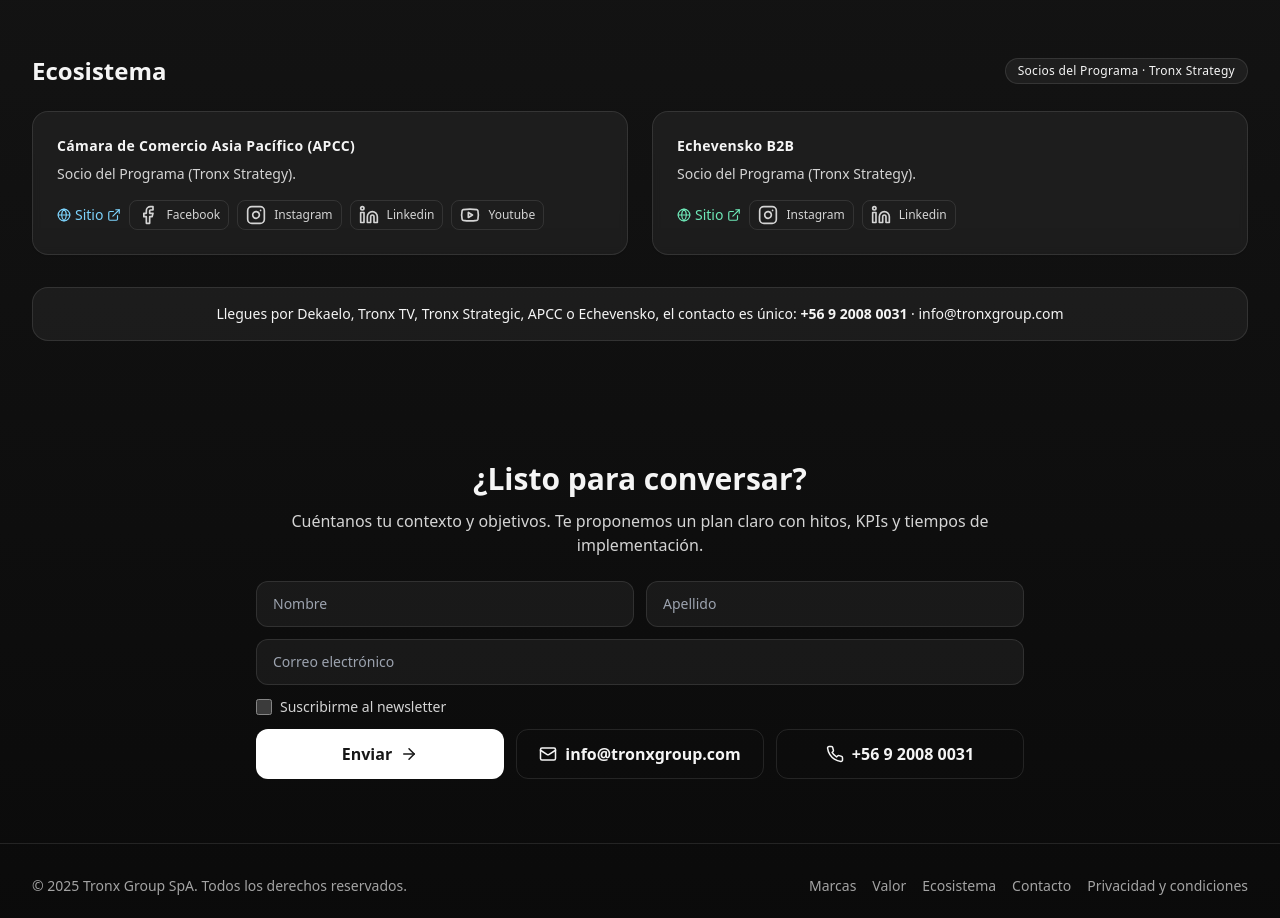
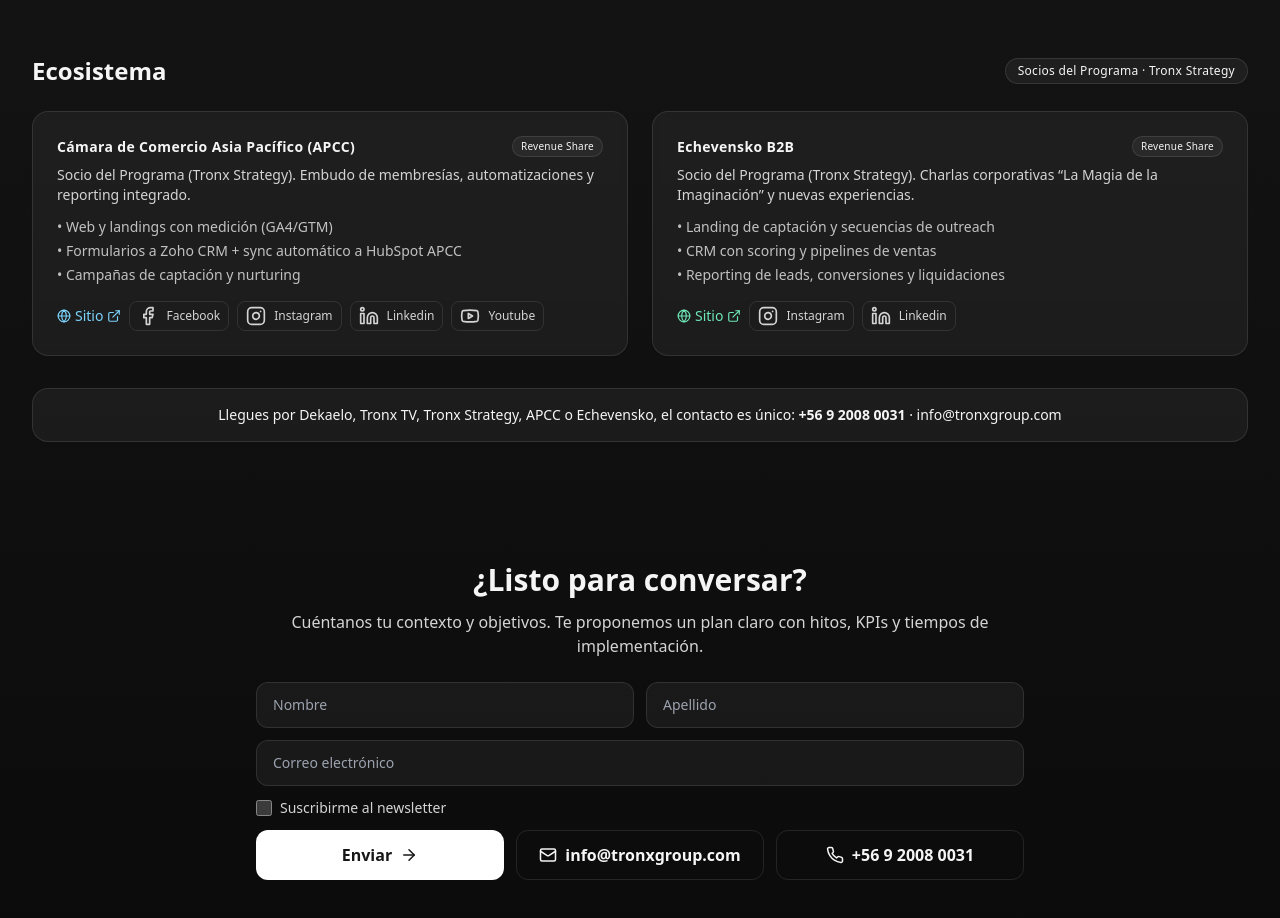
Before and after one commit to TronxGroup/tronxgroup, a Next.js app: page / in a window 1280 px wide. Shown: the part 1960-2878 px from the top of the page. Built offline with nearby package versions, Linux system fonts and the light colour scheme.

Commit message:
Update page.tsx

```diff
--- a/app/page.tsx
+++ b/app/page.tsx
@@ -386,30 +386,82 @@ export default function Page() {
     <h3 className="text-xl sm:text-2xl font-bold">Ecosistema</h3>
     <Tag>Socios del Programa · Tronx Strategy</Tag>
   </div>
+
   <div className="grid grid-cols-1 md:grid-cols-2 gap-6">
+    {/* APCC */}
     <Card>
-            <p className="text-sm font-semibold tracking-wide">Cámara de Comercio Asia Pacífico (APCC)</p>
-            <p className="mt-2 text-sm text-neutral-300">Socio del Programa (Tronx Strategy).</p>
+      <div className="flex items-center justify-between">
+        <p className="text-sm font-semibold tracking-wide">
+          Cámara de Comercio Asia Pacífico (APCC)
+        </p>
+        <span className="rounded-full bg-white/5 px-2 py-0.5 text-[10px] tracking-wide border border-white/10">
+          Revenue Share
+        </span>
+      </div>
+      <p className="mt-2 text-sm text-neutral-300">
+        Socio del Programa (Tronx Strategy). Embudo de membresías, automatizaciones y reporting integrado.
+      </p>
+      <ul className="mt-3 space-y-1 text-sm text-neutral-300/90">
+        <li className="flex items-center gap-2">• Web y landings con medición (GA4/GTM)</li>
+        <li className="flex items-center gap-2">• Formularios a Zoho CRM + sync automático a HubSpot APCC</li>
+        <li className="flex items-center gap-2">• Campañas de captación y nurturing</li>
+      </ul>
       <div className="mt-4 flex flex-wrap items-center gap-2">
-              <a href={LINKS.partners.apcc.site} target="_blank" className="inline-flex items-center gap-1 text-sm text-sky-300 hover:text-sky-200"><Globe size={14}/> Sitio <ExternalLink size={14}/></a>
+        <a
+          href={LINKS.partners.apcc.site}
+          target="_blank"
+          rel="noopener noreferrer"
+          className="inline-flex items-center gap-1 text-sm text-sky-300 hover:text-sky-200"
+        >
+          <Globe size={14} /> Sitio <ExternalLink size={14} />
+        </a>
         <SocialIcon platform="facebook" href={LINKS.partners.apcc.socials.facebook} />
         <SocialIcon platform="instagram" href={LINKS.partners.apcc.socials.instagram} />
         <SocialIcon platform="linkedin" href={LINKS.partners.apcc.socials.linkedin} />
         <SocialIcon platform="youtube" href={LINKS.partners.apcc.socials.youtube} />
       </div>
     </Card>
+
+    {/* Echevensko B2B */}
     <Card>
+      <div className="flex items-center justify-between">
         <p className="text-sm font-semibold tracking-wide">Echevensko B2B</p>
-            <p className="mt-2 text-sm text-neutral-300">Socio del Programa (Tronx Strategy).</p>
+        <span className="rounded-full bg-white/5 px-2 py-0.5 text-[10px] tracking-wide border border-white/10">
+          Revenue Share
+        </span>
+      </div>
+      <p className="mt-2 text-sm text-neutral-300">
+        Socio del Programa (Tronx Strategy). Charlas corporativas “La Magia de la Imaginación” y nuevas experiencias.
+      </p>
+      <ul className="mt-3 space-y-1 text-sm text-neutral-300/90">
+        <li className="flex items-center gap-2">• Landing de captación y secuencias de outreach</li>
+        <li className="flex items-center gap-2">• CRM con scoring y pipelines de ventas</li>
+        <li className="flex items-center gap-2">• Reporting de leads, conversiones y liquidaciones</li>
+      </ul>
       <div className="mt-4 flex flex-wrap items-center gap-2">
-              <a href={LINKS.partners.echevensko.site} target="_blank" className="inline-flex items-center gap-1 text-sm text-emerald-300 hover:text-emerald-200"><Globe size={14}/> Sitio <ExternalLink size={14}/></a>
+        <a
+          href={LINKS.partners.echevensko.site}
+          target="_blank"
+          rel="noopener noreferrer"
+          className="inline-flex items-center gap-1 text-sm text-emerald-300 hover:text-emerald-200"
+        >
+          <Globe size={14} /> Sitio <ExternalLink size={14} />
+        </a>
         <SocialIcon platform="instagram" href={LINKS.partners.echevensko.socials.instagram} />
         <SocialIcon platform="linkedin" href={LINKS.partners.echevensko.socials.linkedin} />
       </div>
     </Card>
   </div>
+
+  {/* Nota de canal único */}
   <div className="mt-8 rounded-2xl border border-white/10 bg-white/5 p-4 text-center text-sm">
-          <p>Llegues por Dekaelo, Tronx TV, Tronx Strategic, APCC o Echevensko, el contacto es único: <strong>+56 9 2008 0031</strong> · <a className="hover:underline" href="mailto:info@tronxgroup.com">info@tronxgroup.com</a></p>
+    <p>
+      Llegues por Dekaelo, Tronx TV, Tronx Strategy, APCC o Echevensko, el contacto es único:&nbsp;
+      <strong>{LINKS.tronxGroup.phone}</strong>&nbsp;·&nbsp;
+      <a className="hover:underline" href={`mailto:${LINKS.tronxGroup.email}`}>
+        {LINKS.tronxGroup.email}
+      </a>
+    </p>
   </div>
 </Section>
 
```
Lines whose indentation alone changed are shown as unchanged.
